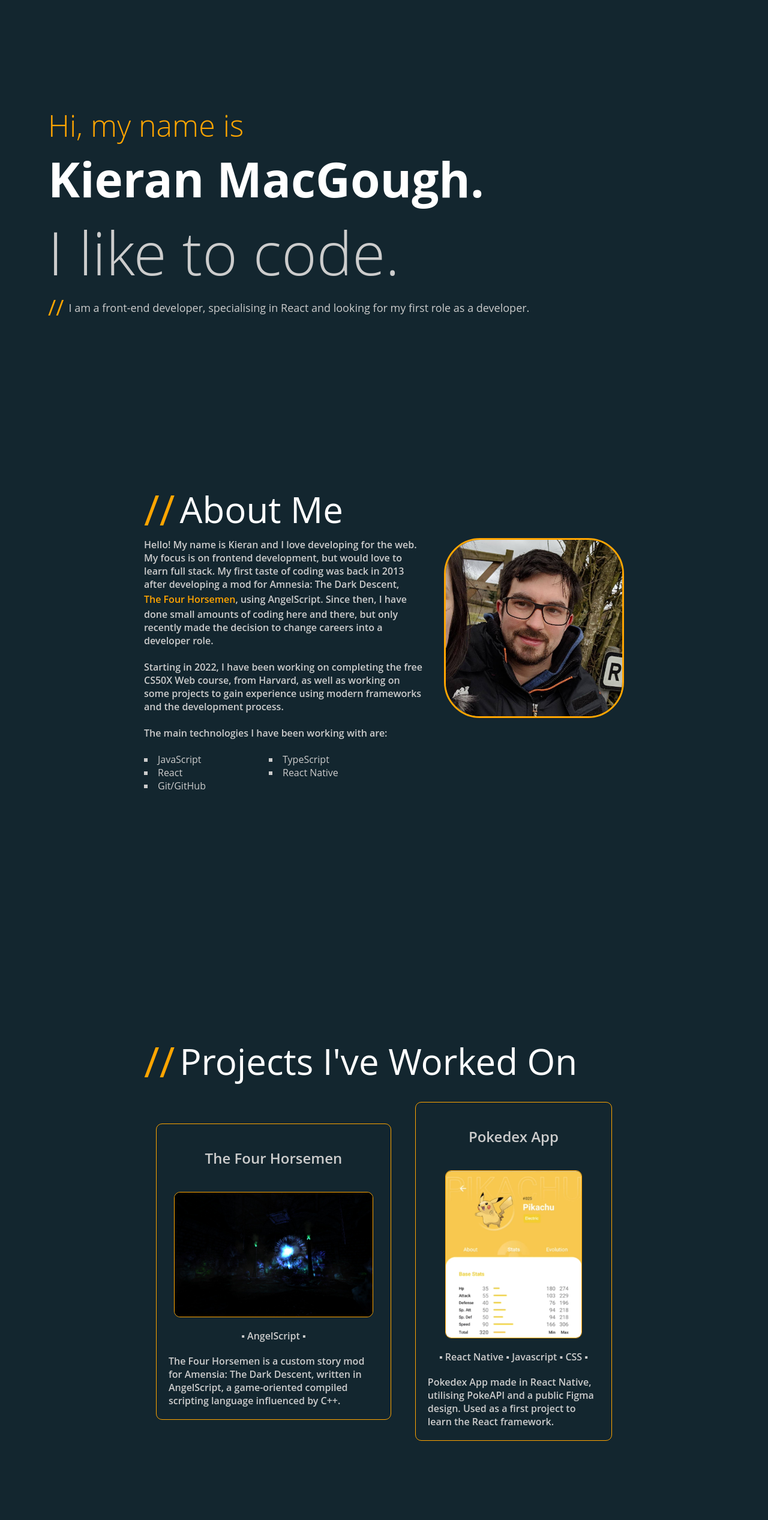
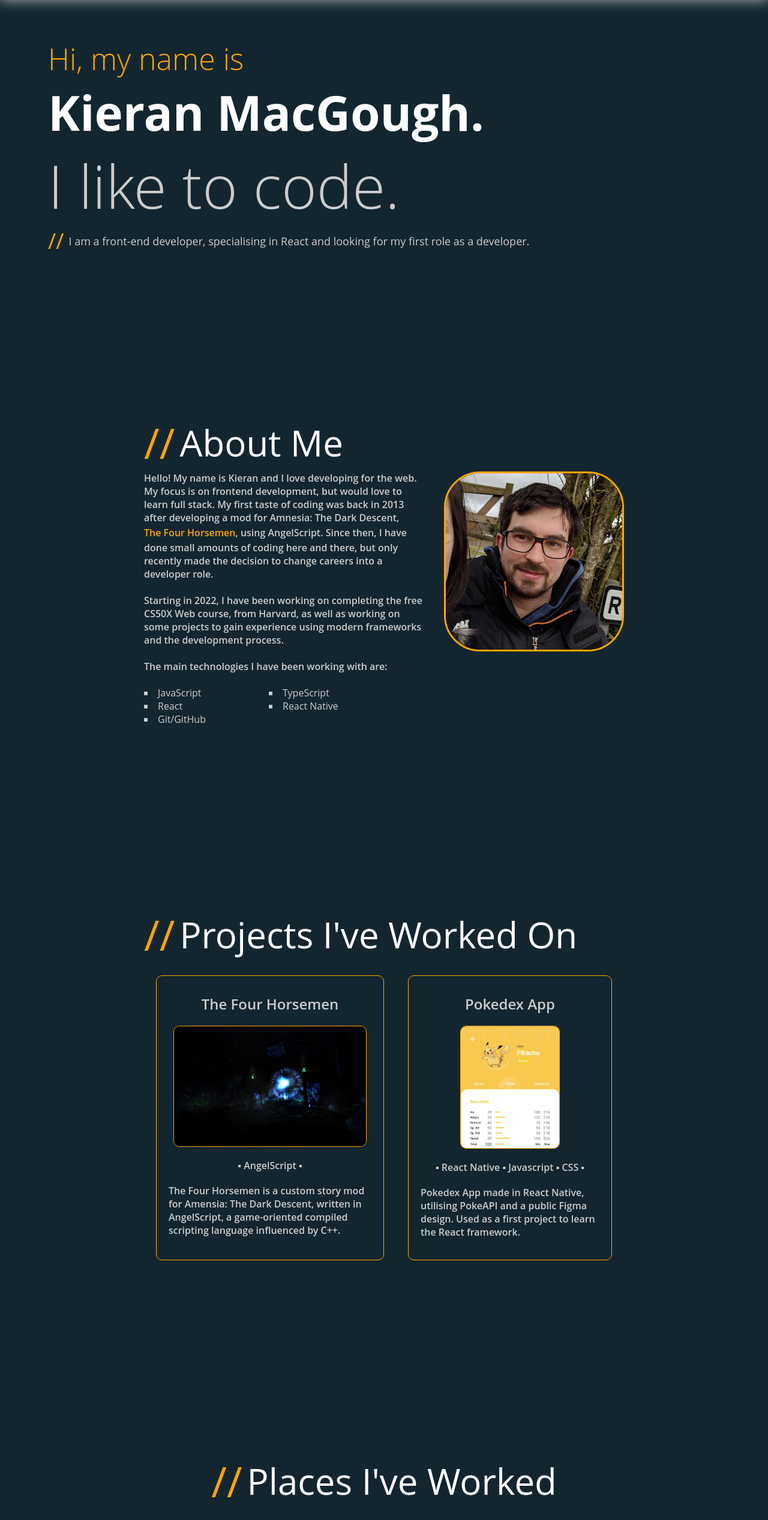
Before and after one commit to KieranMacGough/KieranMacGough.github.io, a React (Create React App) app: page / in a window 1280 px wide. Shown: the top 2534 px of the page at 60% size. Built offline with nearby package versions, Linux system fonts and the light colour scheme.

Commit message:
Added styling and functionality to Nav menu (mobile still WIP)

```diff
--- a/src/components/Navbar.tsx
+++ b/src/components/Navbar.tsx
@@ -1,4 +1,4 @@
-import { FC, useState } from 'react';
+import { FC, useState, useEffect } from 'react';
 import styled from 'styled-components';
 import NavbarMenu from './NavbarMenu';
 
@@ -12,13 +12,39 @@ interface IWrapper {
 
 function Navbar() {
     const [navOpen, setNavOpen] = useState<boolean>(false);
+    const [currentScrollHeight, setCurrentScrollHeight] = useState<number>(0);
+    useEffect(() => {
+        navOpen ? document.body.style.overflow = "hidden" : document.body.style.overflow = "unset"
+    }, [navOpen])
+
 
     const handleToggle = () => {
         setNavOpen(prev => !prev);
     };
+
+
+    window.onscroll = function () { scrollFunction() };
+
+    function scrollFunction() {
+        console.log(window.scrollY);
+        console.log(currentScrollHeight);
+        if (currentScrollHeight > window.scrollY) {
+            console.log("Hide Nav")
+            document.getElementById("navbar")!.style.top = "0";
+        } else {
+            console.log("Show Nav")
+            document.getElementById("navbar")!.style.top = "-110px";
+        }
+        setCurrentScrollHeight(window.scrollY);
+            // if (document.body.scrollHeight > 20 || document.documentElement.scrollTop < 20) {
+            //     document.getElementById("navbar")!.style.top = "0";
+            // } else {
+            //     document.getElementById("navbar")!.style.top = "-100px";
+            // }
+    }
     return (
         <>
-            <Container>
+            <Container id="navbar">
                 <Logo></Logo>
                 <Hamburger onClick={handleToggle}>
                     <svg
@@ -47,12 +73,19 @@ const Container = styled.section`
     display: flex;
     justify-content: space-between;
     padding: 2em;
+    position: fixed;
+    top: -110px;
+    z-index: 1;
+    width: 100%;
+    transition: all 300ms ease;
+    backdrop-filter: blur(8px);
+    background-color: #13262FB3;
+    box-shadow: 0 1px 20px 1px darkgray;
 `;
 
 const Logo = styled.img``
 
 const Hamburger = styled.button`
-  // removes default border on button element
   border: 0;
   height: 40px;
   width: 40px;
@@ -61,7 +94,7 @@ const Hamburger = styled.button`
   cursor: pointer;
   display: none;
 
-  @media screen and (max-width: 1000px) {
+  @media screen and (max-width: 925px) {
     display: block;
 
   }
@@ -71,18 +104,19 @@ const Wrapper = styled.div<IWrapper>`
     display: flex;
     justify-content: center;
     align-items: center;
-    padding: 0 2em;
-    @media screen and (max-width: 1000px) {
+    padding: 0 2em 0 0;
+    @media screen and (max-width: 925px) {
         position: absolute;
         right: 0;
-        bottom: 0;
-        display: ${props => props.navOpen ? 'flex' : 'none' };
+        top:0;
+        display: ${props => props.navOpen ? 'flex' : 'none'};
         flex-direction: column;
         justify-content: center;
         align-items: flex-end;
         // makes menu span full height and width
         width: 100%;
-        height: calc(100vh - 100px);
-        backdrop-filter: blur(1px);
+        height: calc(100vh);
+        backdrop-filter: blur(5px) saturate(80%);
+        background-color: red;
   }
 `
--- a/src/components/NavbarMenu.tsx
+++ b/src/components/NavbarMenu.tsx
@@ -22,7 +22,7 @@ const MenuItems = styled.section`
     display: flex;
     justify-content: center;
     align-items: center;
-    @media screen and (max-width: 1000px) {
+    @media screen and (max-width: 925px) {
     flex-direction: column;
     align-items: left;
     justify-content: left;
@@ -40,7 +40,7 @@ const Button = styled.button`
 
     justify-content: left;
     overflow: visible;
-    @media screen and (max-width: 1000px) {
+    @media screen and (max-width: 925px) {
       margin: 20px 0 0 0;
       animation: fade-from-right 1s forwards calc((${props => props.id} - 1) * 300ms);
     }
--- a/src/components/NavbarMenuItem.tsx
+++ b/src/components/NavbarMenuItem.tsx
@@ -28,9 +28,10 @@ const Wrapper = styled.button`
   justify-content: center;
   align-items: center;
   position: relative;
-  width: 200px;
+  max-width: 200px;
   border: 0;
   background-color: transparent;
+  padding: 0 20px 0 0;
   &:hover > a {
     color: orange;
   }
@@ -39,10 +40,11 @@ const Wrapper = styled.button`
     transition: none;
   }
 
-  @media screen and (max-width: 1000px) {
+  @media screen and (max-width: 925px) {
     animation: fade-from-right 1s forwards calc((${props => props.id} - 1) * 300ms);
     padding: 20px 0;
     justify-content: left;
+    width: 200px;
   }
 `
 
--- a/src/components/ProjectTile.tsx
+++ b/src/components/ProjectTile.tsx
@@ -32,18 +32,7 @@ const ProjectTile:FC<props> = (props) => {
 
 export default ProjectTile;
 
-const Container = styled.div`
-    display: flex;
-    flex-direction: column;
-    justify-content: flex-start;
-    align-items: center;
-    max-width: 800px;
-    padding: 20px;
-    margin: 20px;
-    height: fit-content;
-    border: solid 1px orange;
-    border-radius: 10px;
-`
+
 
 const SectionContent = styled.div`
     display: flex;
@@ -53,15 +42,49 @@ const SectionContent = styled.div`
 
 const Title = styled.p`
     font-size: 24px;
-    margin: 20px 0 40px 0;
+    margin: 10px 0 20px 0;
 `
+const Container = styled.div`
+    display: flex;
+    flex-direction: column;
+    justify-content: flex-start;
+    align-items: center;
+    max-width: 400px;
+    min-width: 340px;
+    height: 475px;
+    padding: 20px;
+    margin: 20px;
+    border: solid 1px orange;
+    border-radius: 10px;
+    transform: scale(1);
+    transition: 0.15s all ease;
+    &:hover {
+        transform: scale(1.1);
+        border: 2px solid #ddd;
+        box-shadow: 0 0 20px 20px rgb(0 0 0 / 20%);
+        cursor: pointer;
+    }
+    &:hover ${Title} {
+        color: orange;
+        text-shadow: 0 0 20px rgb(0 0 0 / 100%);
+    }
+
+    * {
+    -webkit-user-select: none; /* Safari */
+-moz-user-select: none; /* Firefox */
+-ms-user-select: none; /* IE10+/Edge */
+user-select: none; /* Standard */
+    }
+
+`
+
 const Image = styled.img`
     max-width: 95%;
-    max-height: 280px;
+    max-height: 205px;
     border: solid 1px orange;
     border-radius: 10px;
     margin-bottom: 20px;
-    @media screen and (max-width: 1000px) {
+    @media screen and (max-width: 925px) {
 
   }
 `
--- a/src/components/SectionAboutMe.tsx
+++ b/src/components/SectionAboutMe.tsx
@@ -34,8 +34,8 @@ const Container = styled.div`
     justify-content: flex-start;
     align-items: flex-start;
     max-width: 800px;
-    margin-bottom: 400px;
-    @media screen and (max-width: 1000px) {
+    margin-bottom: 300px;
+    @media screen and (max-width: 925px) {
     margin-bottom: 250px;
   }
 `
@@ -44,14 +44,14 @@ const SectionContent = styled.div`
     display: flex;
     justify-content: space-between;
     align-items: center;
-    @media screen and (max-width: 1000px) {
+    @media screen and (max-width: 925px) {
     flex-direction: column;
   }
 
 `
 const Text = styled.p`
     margin-right: 30px;
-    @media screen and (max-width: 1000px) {
+    @media screen and (max-width: 925px) {
     margin-right: 0px;
     }
 `
@@ -63,7 +63,7 @@ const BulletList = styled.ul`
     -moz-columns: 2;
     list-style-position: inside;
     max-width: 400px;
-    @media screen and (max-width: 1000px) {
+    @media screen and (max-width: 925px) {
     margin-bottom: 20px;
   }
 `
@@ -77,7 +77,7 @@ const Image = styled.img`
       border-radius: 20%;
       max-width: 300px;
       align-self: flex-start;
-      @media screen and (max-width: 1000px) {
+      @media screen and (max-width: 925px) {
         align-self: center;
   }
 `
--- a/src/components/SectionExperience.tsx
+++ b/src/components/SectionExperience.tsx
@@ -23,7 +23,7 @@ const Container = styled.div`
     align-items: flex-start;
     max-width: 800px;
     margin-bottom: 400px;
-    @media screen and (max-width: 1000px) {
+    @media screen and (max-width: 925px) {
     margin-bottom: 250px;
   }
 `
--- a/src/components/SectionProjects.tsx
+++ b/src/components/SectionProjects.tsx
@@ -34,8 +34,8 @@ const Container = styled.div`
     justify-content: flex-start;
     align-items: flex-start;
     max-width: 800px;
-    margin-bottom: 400px;
-    @media screen and (max-width: 1000px) {
+    margin-bottom: 300px;
+    @media screen and (max-width: 925px) {
     margin-bottom: 250px;
   }
 `
@@ -44,7 +44,7 @@ const SectionContent = styled.div`
     display: flex;
     justify-content: space-between;
     align-items: center;
-    @media screen and (max-width: 1000px) {
+    @media screen and (max-width: 925px) {
     flex-direction: column;
   }
 
--- a/src/components/SectionTitle.tsx
+++ b/src/components/SectionTitle.tsx
@@ -47,7 +47,7 @@ const ShortTitle = styled.a`
   font-size: 60px;
   font-weight: 400;
   display:none;
-  @media screen and (max-width: 1000px) {
+  @media screen and (max-width: 925px) {
     display: inline-block;
   }
 `
@@ -57,7 +57,7 @@ const Title = styled.a`
   font-size: 60px;
   font-weight: 400;
   display: inline-block;
-  @media screen and (max-width: 1000px) {
+  @media screen and (max-width: 925px) {
     display: none;
 }
 `
```
Also changed, not shown: src/components/SectionIntro.tsx (+6 -6 lines).
